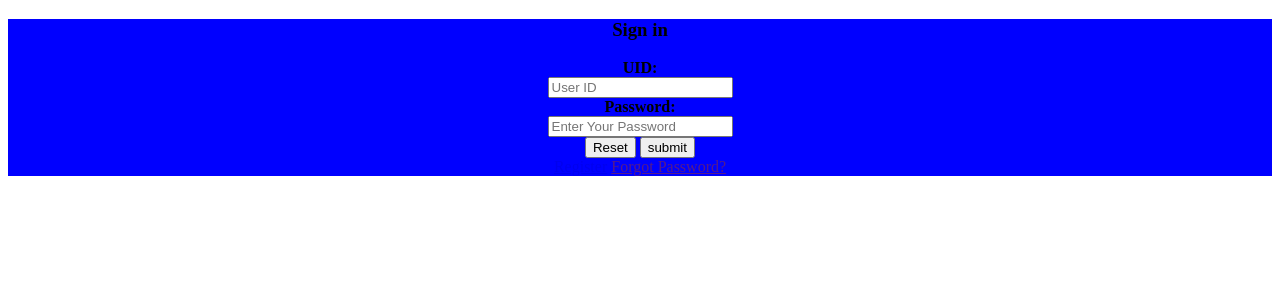
After one commit to Aniruddh-0701/TODO_App, a Flask app: page /login in a window 1280 px wide. The commit adds this page. Shown: the top 300 px of the page. Run offline with Flask 2, Linux system fonts and the light colour scheme.

Commit message:
Added Login and Register

```diff
--- a/app.py
+++ b/app.py
@@ -1,35 +1,94 @@
-from flask import Flask, redirect, render_template, url_for, request
+from flask import Flask, redirect, render_template, url_for, request, session
 from flask_sqlalchemy import SQLAlchemy
+from markupsafe import escape
 from datetime import datetime
+import os
 
 app = Flask(__name__)
+app.secret_key = os.urandom(16)
 app.config['SQLALCHEMY_DATABASE_URI'] = 'sqlite:///test.db'
 db = SQLAlchemy(app)
 
 class Todo(db.Model):
+    __tablename__ = 'Tasks'
     id = db.Column(db.Integer, primary_key = True)
     content = db.Column(db.String(200), nullable = False)
     completed = db.Column(db.Integer, default = 0) # Currently unused
     date_created = db.Column(db.DateTime, default = datetime.utcnow)
     deadline = db.Column(db.DateTime)
+    user = db.Column(db.String(100), nullable = False)
 
     def __repr(self):
         return '<Task %r>' % self.id
 
-@app.route('/', methods=['POST', 'GET'])
+class Users(db.Model):
+    __tablename__ = 'Users'
+    _id = db.Column(db.String(50), primary_key = True)
+    username = db.Column(db.String(100), nullable = False)
+    password = db.Column(db.String(16), nullable = False)
+
+@app.route('/')
 def index():
+    if 'username' in session:
+        return f'Logged in as {session["username"]}'
+    return redirect(url_for('login'))
+
+@app.route('/login', methods=['GET', 'POST'])
+def login():
+    if request.method == 'POST':
+        uid = request.form['uid']
+        try:
+            user = Users.query.filter_by(_id = uid).first()
+            session['username'] = user['username']
+            # return redirect(url_for('tasks'))
+        except:
+            session['username'] = 'GUEST'
+        finally: return redirect(url_for('tasks'))
+    return render_template('login.html')
+
+@app.route('/logout')
+def logout():
+    # remove the username from the session if it's there
+    session.pop('username', None)
+    return redirect(url_for('index'))
+
+@app.route('/registration')
+def load():
+    return redirect(url_for('register'))
+
+@app.route('/register', methods=['POST', 'GET'])
+def register():
+    if request.method == 'POST':
+        uid = request.form['uid']
+        fname = request.form['fname']
+        lname = request.form['lname']
+        pwd = request.form['pwd']
+        new_user = Users(_id = uid, username = fname+' '+lname, password = pwd)
+
+        db.session.add(new_user)
+        db.session.commit()
+        return redirect(url_for('login'))
+    else:
+        return render_template('register.html')
+
+@app.route('/tasks', methods=['POST', 'GET'])
+def tasks():
     if request.method == 'POST':
         task_txt = request.form['task']
         task_ddl = datetime.strptime(request.form['deadline'], r'%Y-%m-%d')
-        newTask = Todo(content = task_txt, deadline = task_ddl)
+        user = session['username']
+        newTask = Todo(content = task_txt, deadline = task_ddl, user = user)
 
         db.session.add(newTask)
         db.session.commit()
-        return redirect('/')
+        return redirect('/tasks')
 
     else:
-        tasks = Todo.query.order_by(Todo.date_created).all()
-        return render_template('index.html', tasks=tasks)
+        try:
+            tasks = Todo.query.order_by(Todo.date_created).all()
+            return render_template('tasks.html', tasks=tasks)
+        except:
+            return render_template('tasks.html')
 
 @app.route('/delete/<int:id>')
 def delete(id):
@@ -38,7 +97,7 @@ def delete(id):
     try:
         db.session.delete(taskDelete)
         db.session.commit()
-        return redirect('/')
+        return redirect('/tasks')
     except:
         return 'An error was encountered'
 
--- a/static/css/main.css
+++ b/static/css/main.css
@@ -21,3 +21,11 @@ table{
     margin-left: auto;
     margin-right: auto;
 }
+
+div.login{
+    background-color: blue;
+    text-align: center;
+    margin-left: auto;
+    margin-right: auto;
+    margin-top: auto;
+}
--- /dev/null
+++ b/templates/login-page.js
@@ -0,0 +1,16 @@
+const loginForm = document.getElementById("login-form");
+const loginButton = document.getElementById("submit-form");
+const loginErrorMsg = document.getElementById("error-display");
+
+loginButton.addEventListener("click", (e) => {
+    e.preventDefault();
+    const username = loginForm.username.value;
+    const password = loginForm.password.value;
+
+    if (isLowerCase(username)) {
+        alert("You have successfully logged in.");
+        location.reload();
+    } else {
+        loginErrorMsg.style.opacity = 1;
+    }
+})
--- /dev/null
+++ b/templates/login.html
@@ -0,0 +1,29 @@
+{% extends 'base.html' %}
+
+{% block head %}
+<title>Login</title>
+<script defer src="login-page.js"></script>
+{% endblock %}
+
+{% block body %}
+<!-- <div id="error-display">
+    <p> Invalid User ID or Password</p>
+</div> -->
+
+<div id = "login-form" class = "login">
+    <h3>Sign in</h3>
+    <form action="/login" method="POST">
+        <label for="uid">
+            <b>UID:</b>
+        </label><br>
+        <input type="text" name="uid" id="uid" placeholder="User ID"><br>
+        <label for="pwd">
+            <b>Password:</b>
+        </label><br>
+        <input type="password" name="pwd" id="pwd" placeholder="Enter Your Password"><br>
+        <input type="reset" value="Reset">
+        <input type="submit" id = "submit-form" value="submit"><br>
+        <a href="/registration">Register</a> <a href="">Forgot Password?</a>
+    </form>
+</div>
+{% endblock %}
--- a/templates/index.html
+++ b/templates/tasks.html
@@ -5,6 +5,9 @@
 {% endblock %}
 
 {% block body %}
+<div class="buttons">
+    <a href="/logout">Logout</a>
+</div>
 <div class="content">
     <h1>ToDo Manager</h1>
 
@@ -29,7 +32,7 @@
         {% endfor %}
     </table>
     <br>
-    <form action="/", method="POST">
+    <form action="/tasks", method="POST">
         <label for="task"><b>Task:</b></label>
         <input type="text" name="task" id="task", placeholder="Task">
         <br>
```
Also changed, not shown: db_manager.py (+19 -1 lines), templates/register.html (added, +23 -0 lines), test.db.
